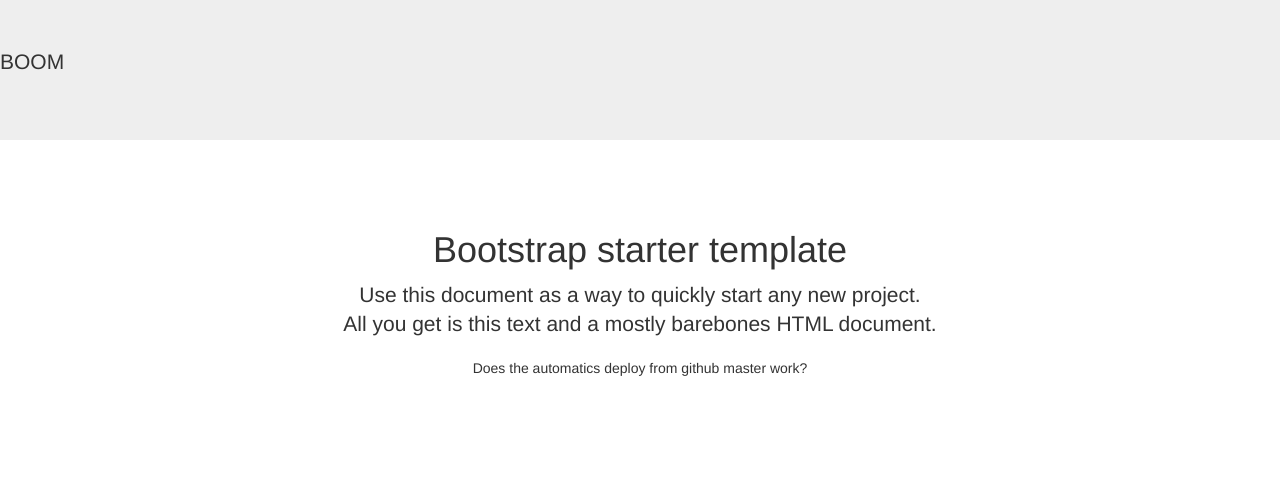
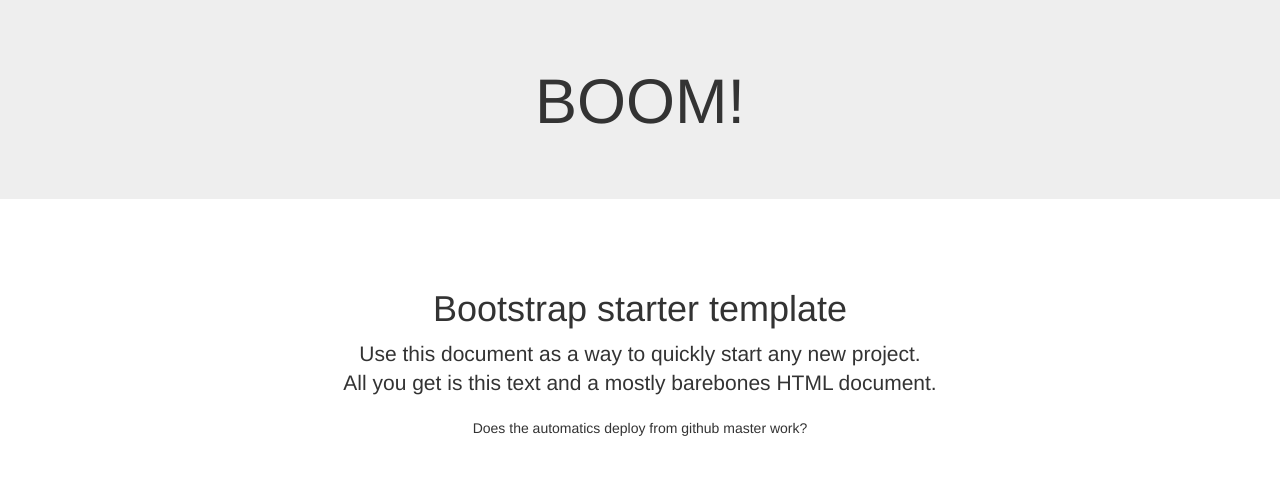
Before and after one commit to artofkot/evarist, a Flask app: page /startertry in a window 1280 px wide. Shown: the part 51-538 px from the top of the page. Run offline with Flask 2, Linux system fonts and the light colour scheme; some libraries are stand-ins or nearby versions.

Commit message:
some bootstrap features

```diff
--- a/templates/flaskr/layout.html
+++ b/templates/flaskr/layout.html
@@ -7,6 +7,7 @@
     <meta charset="utf-8">
     <meta http-equiv="X-UA-Compatible" content="IE=edge">
     <meta name="viewport" content="width=device-width, initial-scale=1">
+      <!-- maximum-scale=1, user-scalable=no --> <!-- add if u want it to like like a native app-->
 
   <!-- Bootstrap CDN from official site -->
     <!-- Differs from what we had in index.html. i dunno why. why did u end up using different cdn there?     TOREAD     -->
--- a/templates/startertry.html
+++ b/templates/startertry.html
@@ -59,8 +59,22 @@
   <body>
 
   <div class="jumbotron">
-    <p>BOOM</p>
+    <p><center><h1>BOOM!</h1></center></p>
   </div>
+
+  <div>
+    <div class="container">
+
+    </div>
+  </div>
+
+
+  <div>
+    <div class="container-fluid">
+
+    </div>
+  </div>
+
 
     <nav class="navbar navbar-inverse navbar-fixed-top">
       <div class="container">
```
